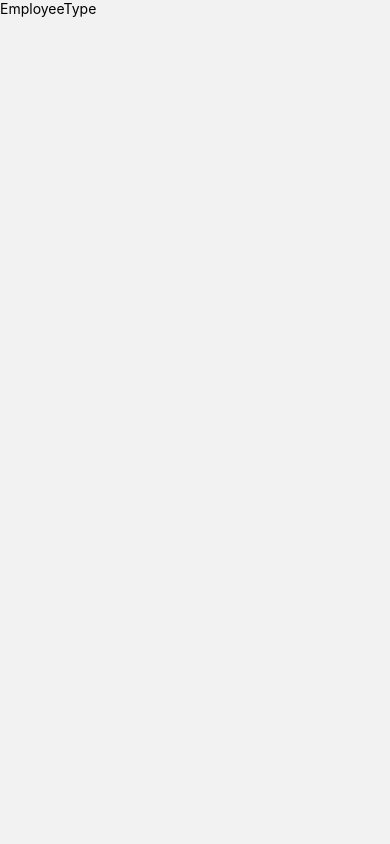
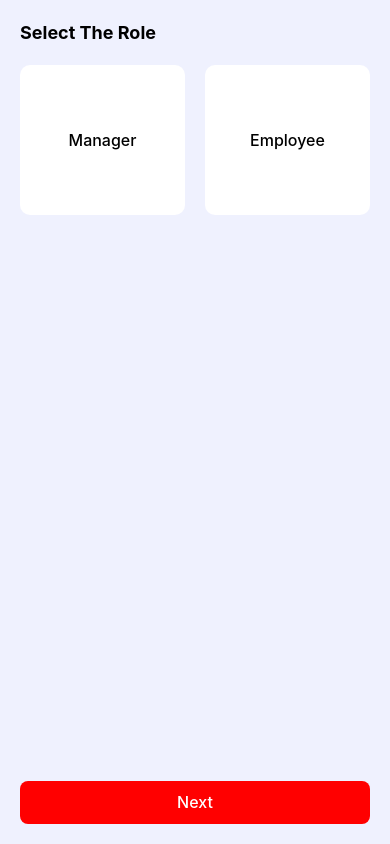
Before and after one commit to srikanth41684/AttendenceApp, a React Native app: screen /employeeType in a window 390 px wide. Built offline with nearby package versions, Linux system fonts and the light colour scheme.

Commit message:
employee type

```diff
--- /dev/null
+++ b/src/main/screens/dashBoard/HomeScreen.js
@@ -0,0 +1,12 @@
+import {View, Text} from 'react-native';
+import React from 'react';
+
+const HomeScreen = () => {
+  return (
+    <View>
+      <Text>HomeScreen</Text>
+    </View>
+  );
+};
+
+export default HomeScreen;
--- a/src/main/screens/onBoarding/EmployeeType.js
+++ b/src/main/screens/onBoarding/EmployeeType.js
@@ -1,11 +1,130 @@
-import {View, Text} from 'react-native';
-import React from 'react';
+import {View, Text, SafeAreaView, TouchableWithoutFeedback} from 'react-native';
+import React, {useState} from 'react';
+import {useNavigation} from '@react-navigation/native';
 
 const EmployeeType = () => {
+  const customNavigation = useNavigation();
+  const [commObj, setCommObj] = useState({
+    userType: null,
+  });
   return (
-    <View>
-      <Text>EmployeeType</Text>
-    </View>
+    <SafeAreaView
+      style={{
+        flex: 1,
+      }}>
+      <View
+        style={{
+          flex: 1,
+          backgroundColor: '#EFF1FE',
+          paddingHorizontal: 20,
+        }}>
+        <View
+          style={{
+            paddingTop: 20,
+          }}>
+          <Text
+            style={{
+              fontSize: 18,
+              lineHeight: 25,
+              color: '#000',
+              fontWeight: 'bold',
+            }}>
+            Select The Role
+          </Text>
+        </View>
+        <View
+          style={{
+            flex: 1,
+            flexDirection: 'row',
+            gap: 20,
+            paddingTop: 20,
+          }}>
+          <TouchableWithoutFeedback
+            onPress={() => {
+              setCommObj(prev => ({
+                ...prev,
+                userType: 'manager',
+              }));
+            }}>
+            <View
+              style={{
+                flex: 1,
+                backgroundColor: '#fff',
+                height: 150,
+                borderRadius: 10,
+                alignItems: 'center',
+                justifyContent: 'center',
+              }}>
+              <Text
+                style={{
+                  fontSize: 16,
+                  lineHeight: 23,
+                  color: '#000',
+                  fontWeight: '500',
+                }}>
+                Manager
+              </Text>
+            </View>
+          </TouchableWithoutFeedback>
+          <TouchableWithoutFeedback
+            onPress={() => {
+              setCommObj(prev => ({
+                ...prev,
+                userType: 'employee',
+              }));
+            }}>
+            <View
+              style={{
+                flex: 1,
+                backgroundColor: '#fff',
+                height: 150,
+                borderRadius: 10,
+                alignItems: 'center',
+                justifyContent: 'center',
+              }}>
+              <Text
+                style={{
+                  fontSize: 16,
+                  lineHeight: 23,
+                  color: '#000',
+                  fontWeight: '500',
+                }}>
+                Employee
+              </Text>
+            </View>
+          </TouchableWithoutFeedback>
+        </View>
+        <View
+          style={{
+            paddingBottom: 20,
+          }}>
+          <TouchableWithoutFeedback
+            onPress={() => {
+              if (commObj.userType !== null) {
+                customNavigation.navigate('home');
+              }
+            }}>
+            <View
+              style={{
+                backgroundColor: commObj.userType !== null ? '#3085FE' : 'red',
+                paddingVertical: 10,
+                alignItems: 'center',
+                borderRadius: 8,
+              }}>
+              <Text
+                style={{
+                  fontSize: 16,
+                  lineHeight: 23,
+                  color: '#fff',
+                  fontWeight: '500',
+                }}>
+                Next
+              </Text>
+            </View>
+          </TouchableWithoutFeedback>
+        </View>
+      </View>
+    </SafeAreaView>
   );
 };
 
--- a/src/navigations/global-stack-nav.js
+++ b/src/navigations/global-stack-nav.js
@@ -2,6 +2,7 @@ import React from 'react';
 import {createNativeStackNavigator} from '@react-navigation/native-stack';
 import OnBoardingStack from './onBoarding-stack-nav';
 import EmployeeType from '../main/screens/onBoarding/EmployeeType';
+import HomeScreen from '../main/screens/dashBoard/HomeScreen';
 
 const GlobalStack = createNativeStackNavigator();
 
@@ -18,6 +19,11 @@ const GlobalStackNav = () => {
         component={EmployeeType}
         options={{headerShown: false}}
       />
+      <GlobalStack.Screen
+        name="home"
+        component={HomeScreen}
+        options={{headerShown: false}}
+      />
     </GlobalStack.Navigator>
   );
 };
```
